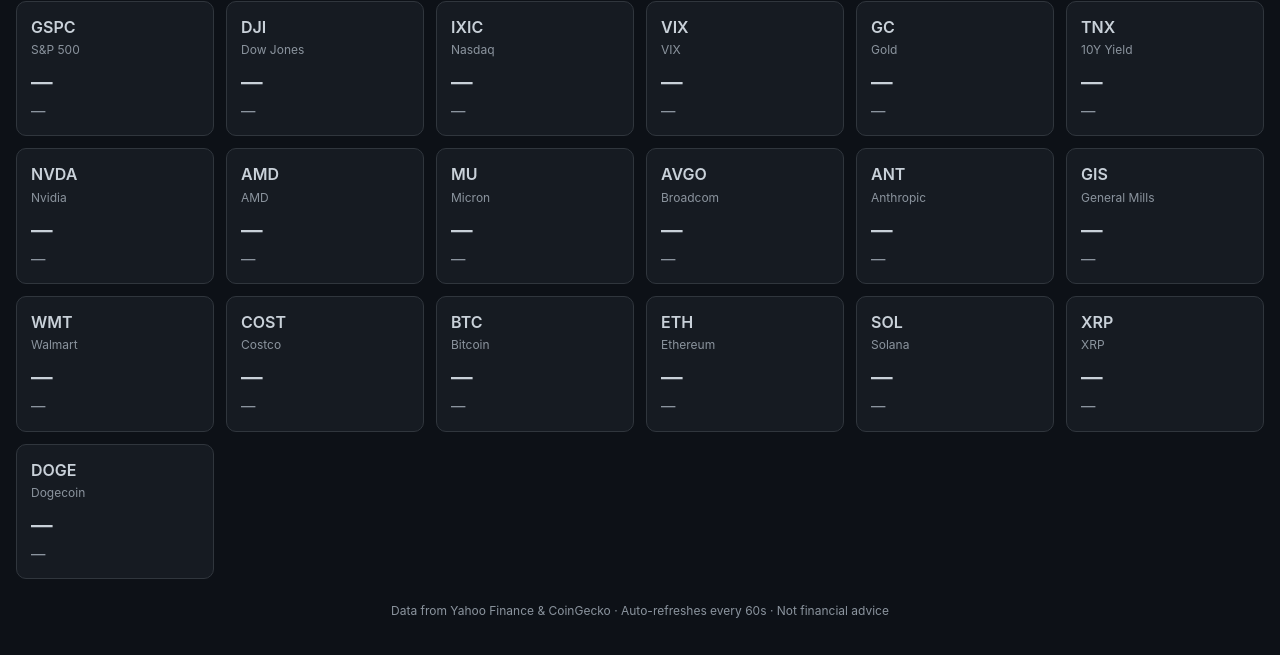
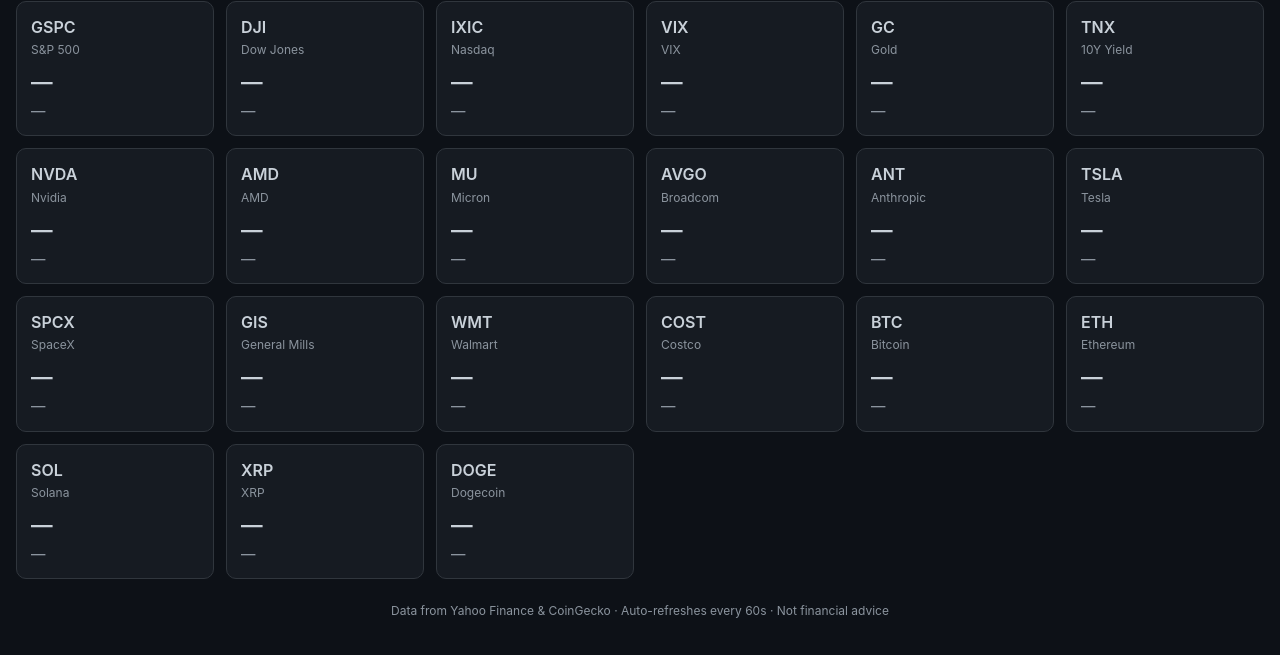
Before and after one commit to paul-e-trostle-usps/market-watch, a plain HTML site: page index.html in a window 1280 px wide. Shown: the part 71-726 px from the top of the page. Drawn offline with Linux system fonts and the light colour scheme; no server answers.

Commit message:
Add Tesla (TSLA) and SpaceX (SPCX)

```diff
--- a/index.html
+++ b/index.html
@@ -98,6 +98,8 @@ const STOCKS = [
   { symbol: 'MU', name: 'Micron', type: 'stock' },
   { symbol: 'AVGO', name: 'Broadcom', type: 'stock' },
   { symbol: 'ANT', name: 'Anthropic', type: 'stock' },
+  { symbol: 'TSLA', name: 'Tesla', type: 'stock' },
+  { symbol: 'SPCX', name: 'SpaceX', type: 'stock' },
   { symbol: 'GIS', name: 'General Mills', type: 'stock' },
   { symbol: 'WMT', name: 'Walmart', type: 'stock' },
   { symbol: 'COST', name: 'Costco', type: 'stock' }
```
